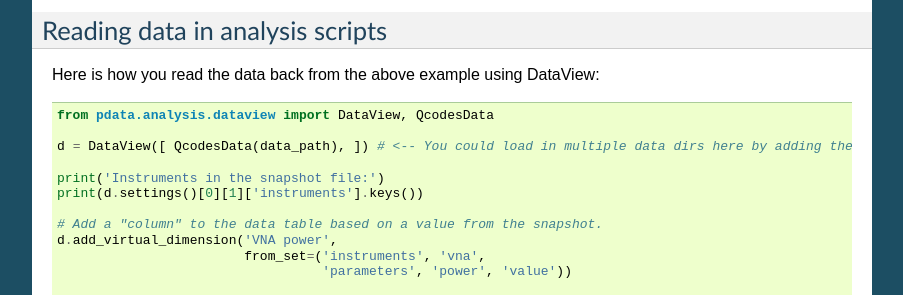
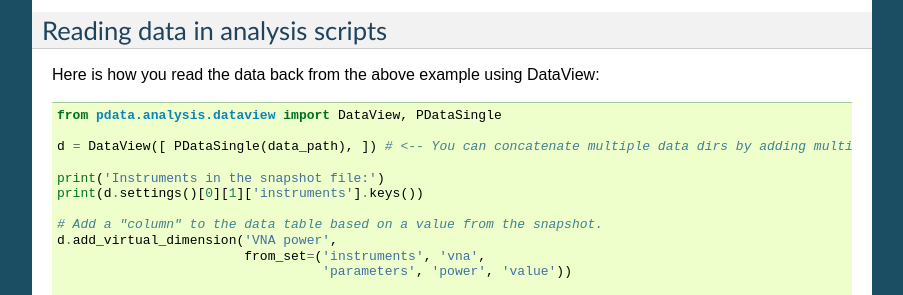
Before and after one commit to govenius/pdata, a Sphinx documentation site: the page built from docs/index.rst, in a window 1280 px wide and 900 px high, scrolled down 725 px. Shown: the part 152-447 px from the top of the window, without its empty margins (198-1101 px from the left). Built offline with Sphinx 7.4.7, drawn with Linux system fonts in a browser that asks for light colours.

Commit message:
Refactor QcodesData --> PDataSingle

```diff
--- a/docs/api.rst
+++ b/docs/api.rst
@@ -33,5 +33,5 @@ Analysis
 .. autoclass:: DataView
     :members:
 
-.. autoclass:: QcodesData
+.. autoclass:: PDataSingle
     :members:
--- a/docs/index.rst
+++ b/docs/index.rst
@@ -54,9 +54,9 @@ Reading data in analysis scripts
 
 Here is how you read the data back from the above example using DataView::
 
-  from pdata.analysis.dataview import DataView, QcodesData
+  from pdata.analysis.dataview import DataView, PDataSingle
 
-  d = DataView([ QcodesData(data_path), ]) # <-- You could load in multiple data dirs here by adding them to the array
+  d = DataView([ PDataSingle(data_path), ]) # <-- You can concatenate multiple data dirs by adding multiple PDataSingle's to the array
 
   print('Instruments in the snapshot file:')
   print(d.settings()[0][1]['instruments'].keys())
```
Also changed, not shown: 2 other files.
